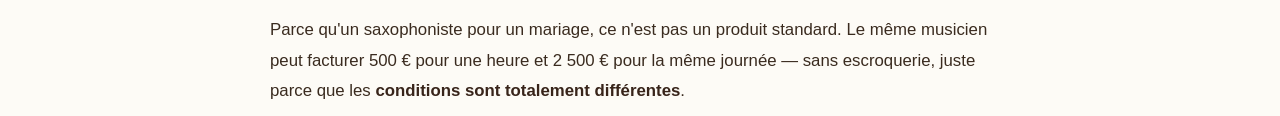
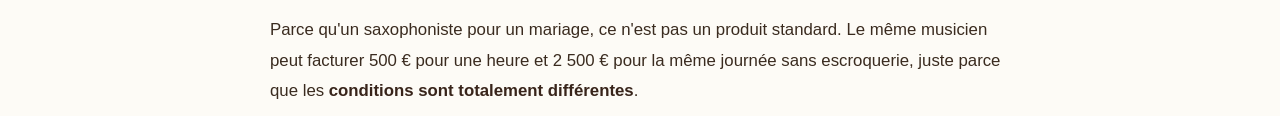
Before and after one commit to Maxdlg3/Helion-sax, a website: page blog/prix-saxophoniste-mariage/index.html in a window 1280 px wide. Shown: the part 836-952 px from the top of the page. Drawn offline with nearby package versions, Linux system fonts and the light colour scheme.

Commit message:
Update index.html

```diff
--- a/blog/prix-saxophoniste-mariage/index.html
+++ b/blog/prix-saxophoniste-mariage/index.html
@@ -197,7 +197,7 @@
 
 <p>"Combien tu prends ?" C'est souvent <strong>la première question</strong> qu'on me pose. Et c'est aussi celle à laquelle il est le plus dur de répondre en une phrase.</p>
 
-<p>Parce qu'un saxophoniste pour un mariage, ce n'est pas un produit standard. Le même musicien peut facturer 500 € pour une heure et 2 500 € pour la même journée — sans escroquerie, juste parce que les <strong>conditions sont totalement différentes</strong>.</p>
+<p>Parce qu'un saxophoniste pour un mariage, ce n'est pas un produit standard. Le même musicien peut facturer 500 € pour une heure et 2 500 € pour la même journée sans escroquerie, juste parce que les <strong>conditions sont totalement différentes</strong>.</p>
 
 <p>Cet article te donne les vraies fourchettes du marché et les 6 facteurs qui font varier le prix.</p>
 
```
